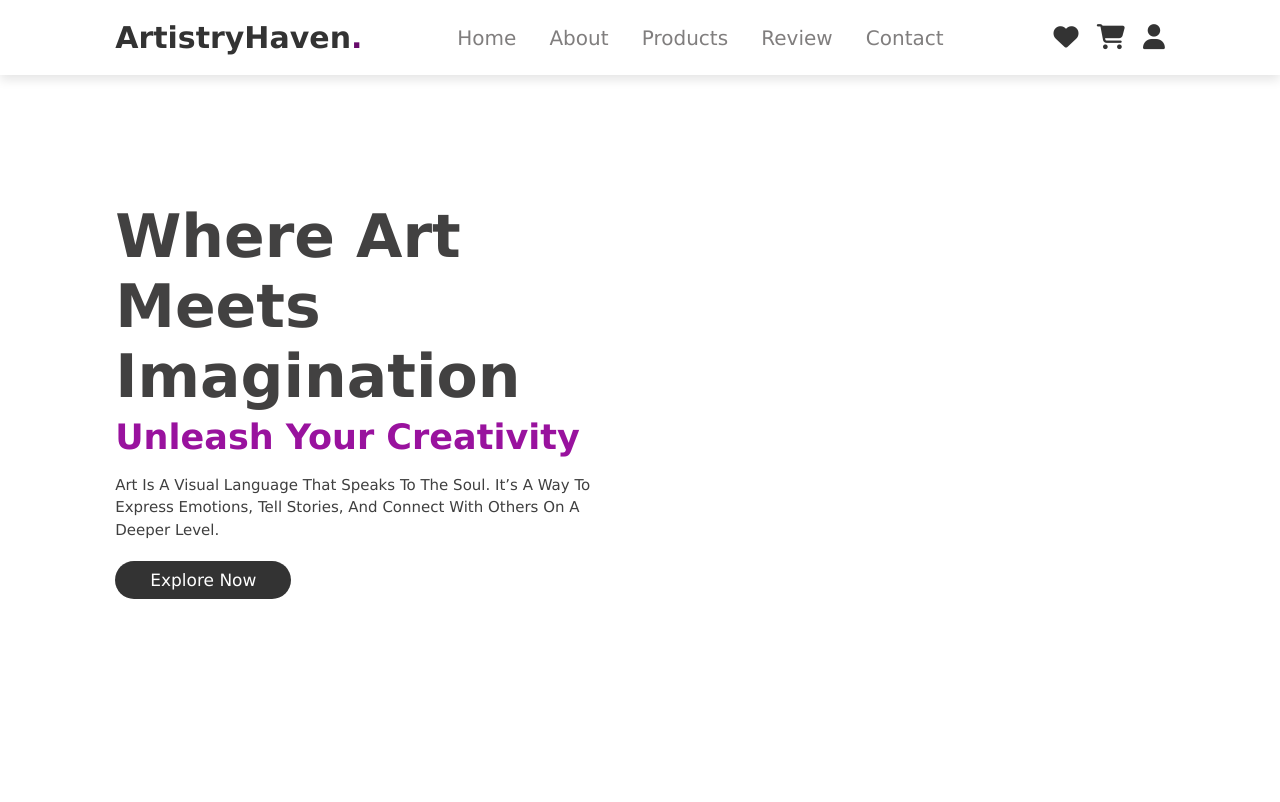
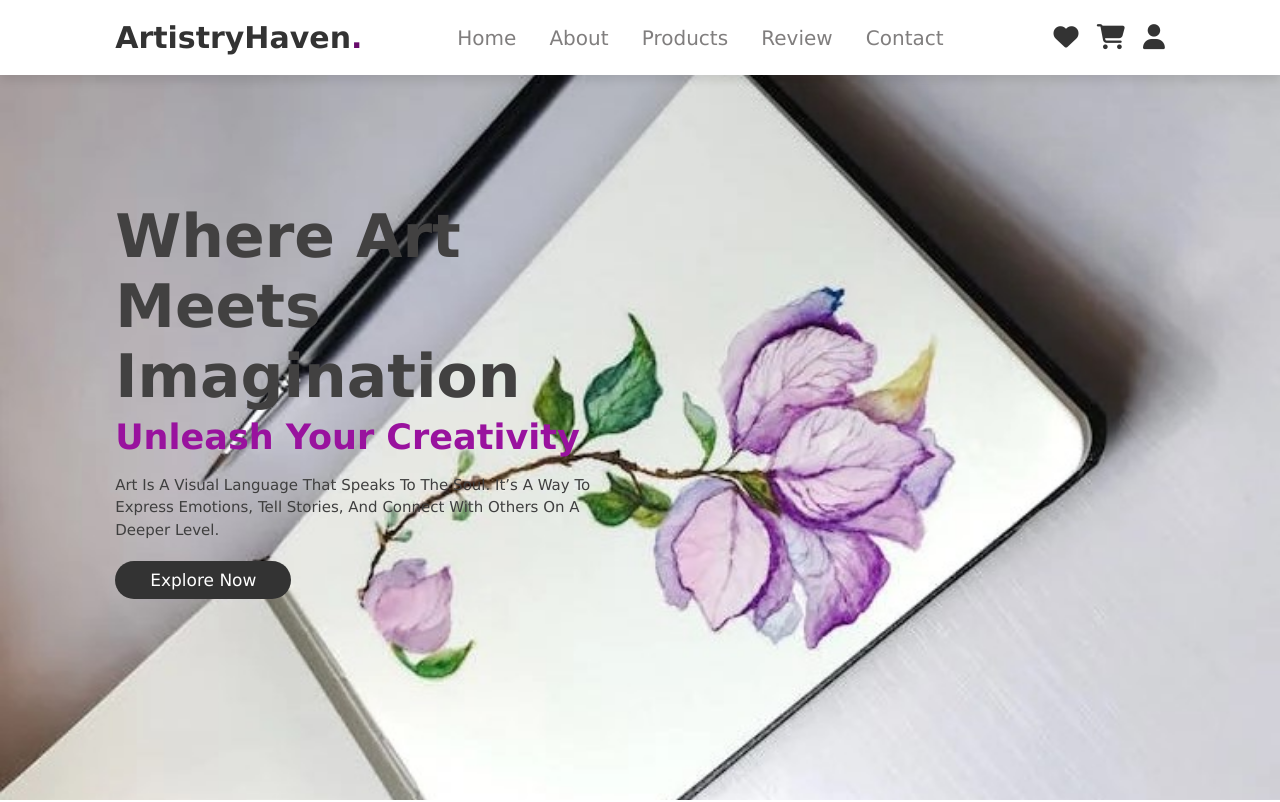
Before and after one commit to Aaisha2004/aaisha.github.io, a plain HTML site: page index.html in a window 1280 px wide. Shown: the top 802 px of the page. Drawn offline with Linux system fonts and the light colour scheme.

Commit message:
style.css

```diff
--- a/style.css
+++ b/style.css
@@ -127,7 +127,7 @@ header .fa-bars{
     display: flex;
     align-items: center;
     min-height: 100vh;
-    background-image: url("../ArtWeb/image/img12.jpg");
+    background-image: url("img12.jpg");
     background-repeat: no-repeat; ;
     background-size:cover ;
     background-position: center;
```
